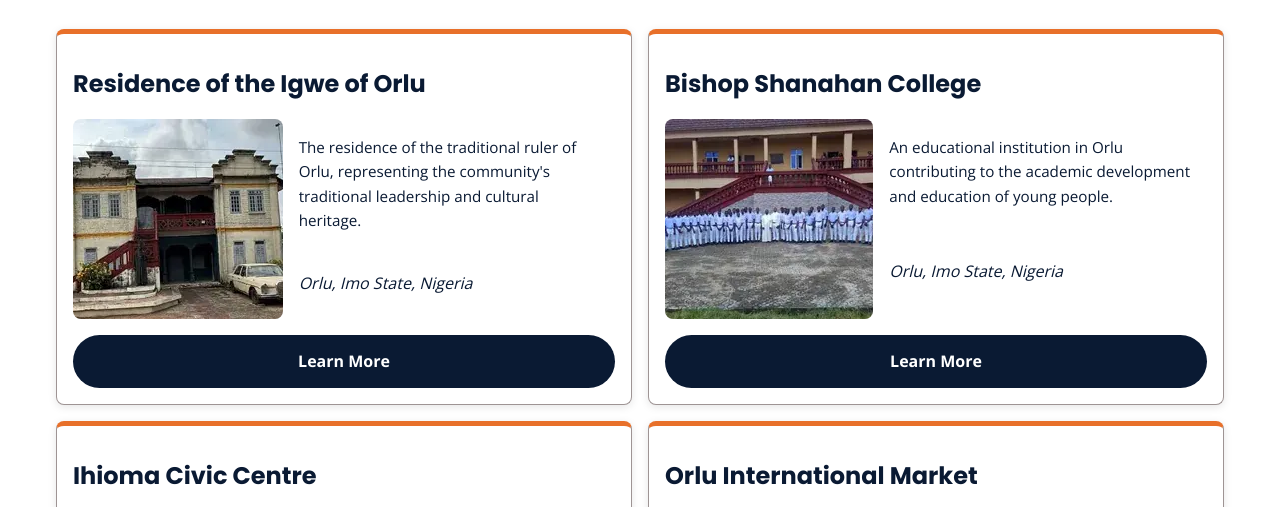
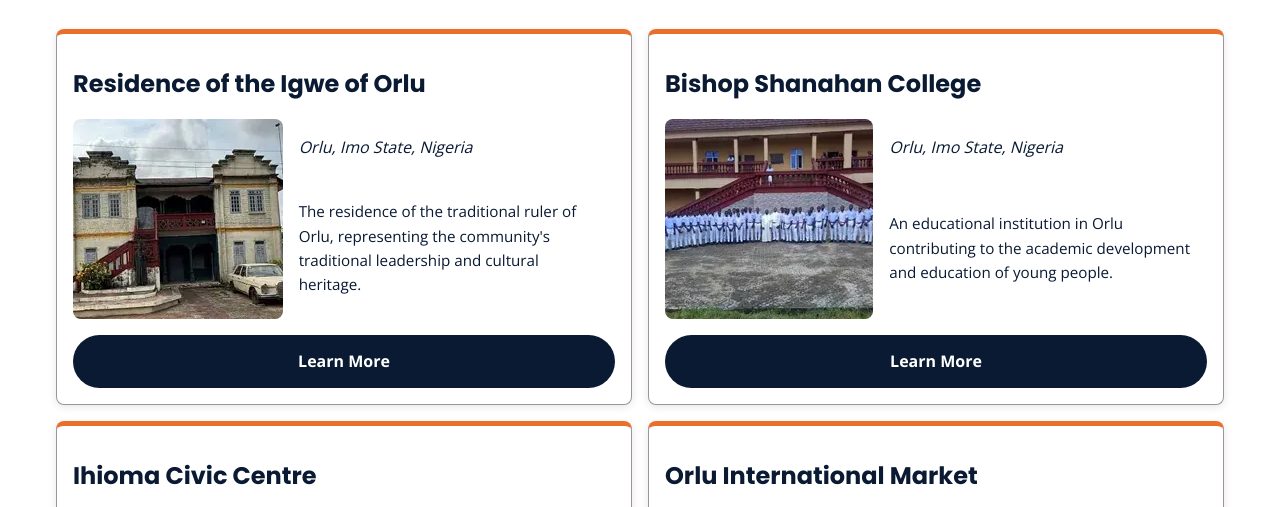
Before and after one commit to miraclechisomomeja-lgtm/wdd231, a plain HTML site: page chamber/discover.html in a window 1280 px wide. Shown: the part 216-723 px from the top of the page. Drawn offline with nearby package versions, Linux system fonts and the light colour scheme.

Commit message:
Discover page

```diff
--- a/chamber/styles/small.css
+++ b/chamber/styles/small.css
@@ -675,7 +675,6 @@ footer h2 {
 .discover-grid {
     display: grid;
     gap: 1rem;
-    animation: pageEntrance 1s ease-out;
 
 }
 
@@ -684,8 +683,8 @@ footer h2 {
     grid-template-areas:
         "name"
         "photograph"
+        "description"
         "address"
-        "description"
         "button";
     padding: 1rem;
     background-color: var(--background-color);
@@ -720,12 +719,12 @@ footer h2 {
 .discover-grid article p {
     font-size: 0.95rem;
     margin: 1rem;
-    grid-area: address;
+    grid-area: description;
 }
 
 .discover-grid address {
     margin: 1rem;
-    grid-area: description;
+    grid-area: address;
 }
 
 .discover-grid article a {
```
